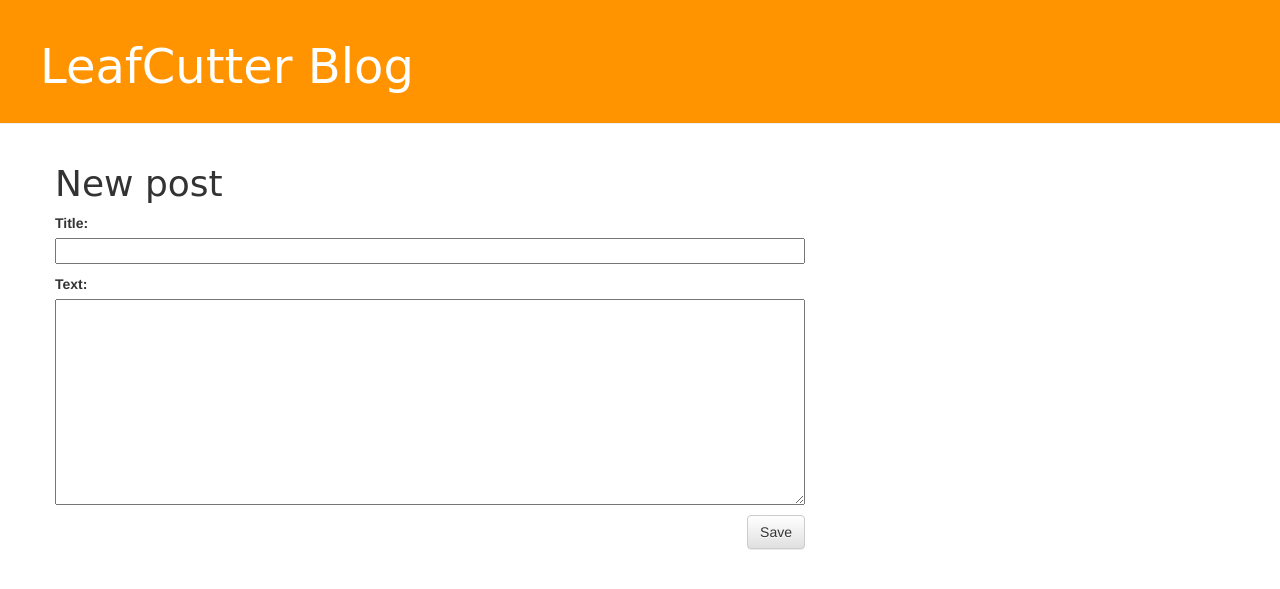
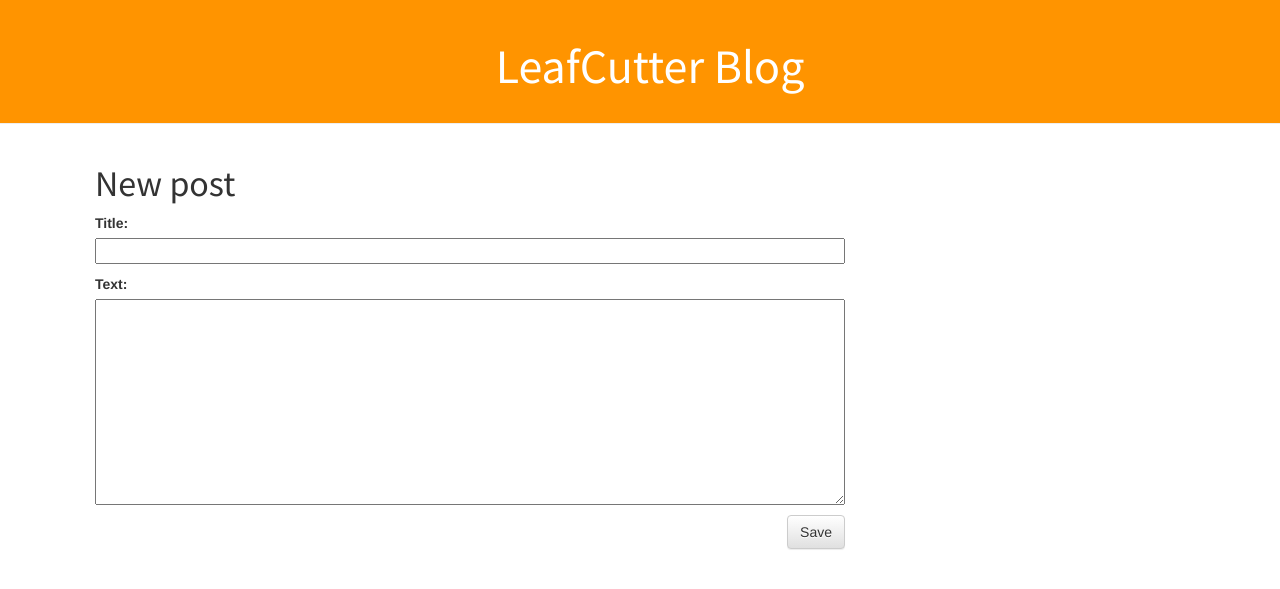
Before and after one commit to kpi-web-guild/django-girls-blog-l1storez, a Django app: page /post/new/ in a window 1280 px wide. Shown: the top 589 px of the page. Run offline with Django 3.2, Linux system fonts and the light colour scheme; some libraries are stand-ins or nearby versions.

Commit message:
change font and text aligh

```diff
--- a/djangogirls/blog/static/css/blog.css
+++ b/djangogirls/blog/static/css/blog.css
@@ -2,6 +2,7 @@
     background-color: #ff9400;
     margin-top: 0;
     padding: 20px 20px 20px 40px;
+    text-align: center;
 }
 
 .page-header h1, .page-header h1 a, .page-header h1 a:visited, .page-header h1 a:active {
@@ -11,11 +12,12 @@
 }
 
 .content {
-    margin-left: 40px;
+    margin-left: 80px;
+    text-align: left;
 }
 
 h1, h2, h3, h4 {
-    font-family: 'Lobster', cursive;
+    font-family: 'Source Sans Pro';
 }
 
 .date {
@@ -39,8 +41,12 @@ h1, h2, h3, h4 {
 
 .post {
     margin-bottom: 70px;
+    font-size: 10pt;
 }
 
 .post h1 a, .post h1 a:visited {
     color: #000000;
 }
+
+.container {
+}
```
